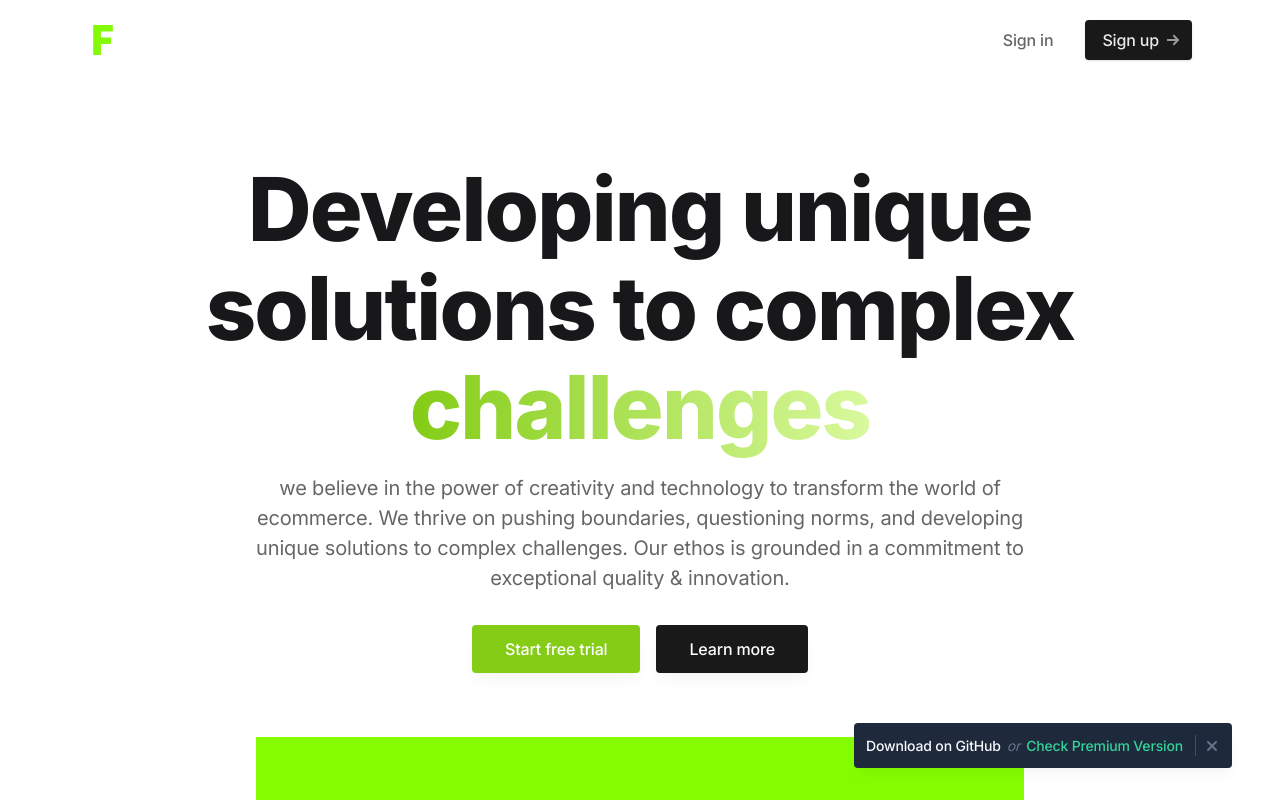
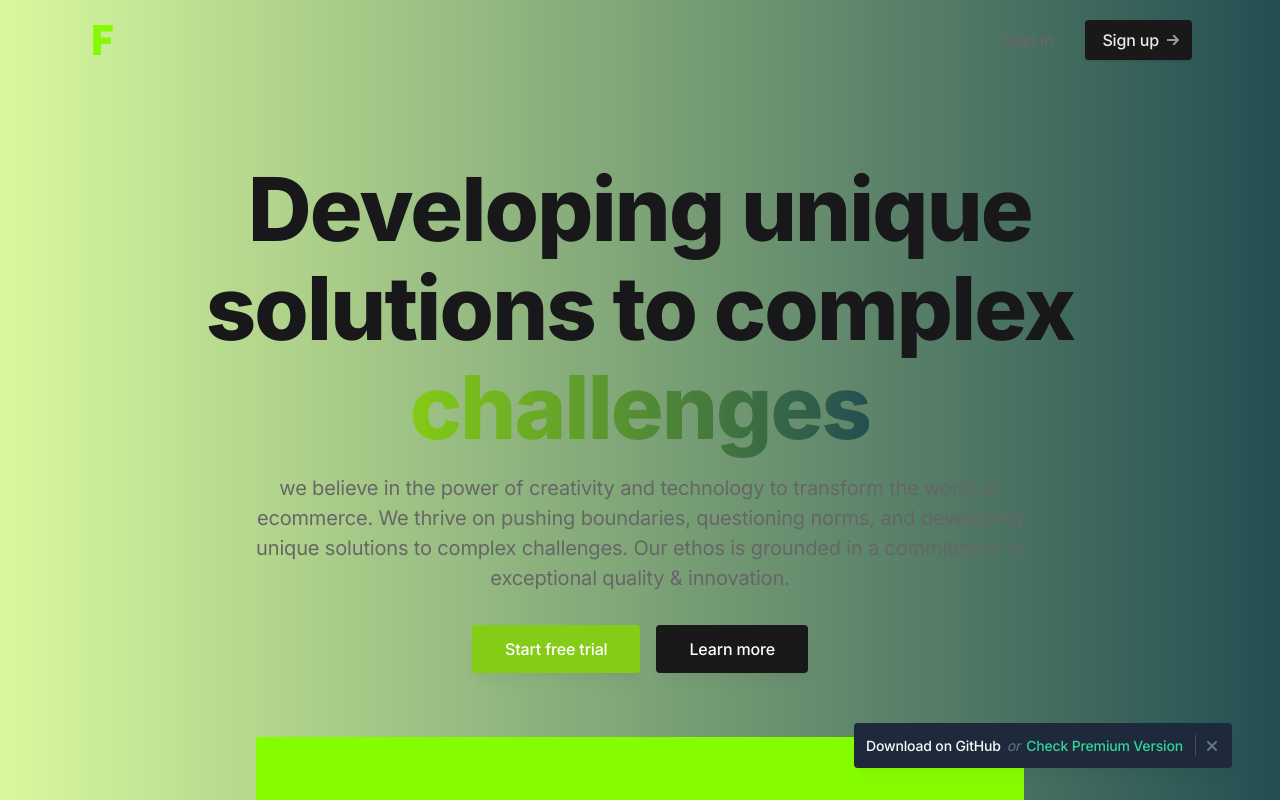
Before and after one commit to l3x3d/nxtfz, a Next.js app: page / in a window 1280 px wide. Shown: the top 800 px of the page. Built offline with nearby package versions, Linux system fonts and the light colour scheme.

Commit message:
Update layout.tsx and hero.tsx

```diff
--- a/app/layout.tsx
+++ b/app/layout.tsx
@@ -23,7 +23,7 @@ export default function RootLayout({
 }) {
   return (
     <html lang="en">
-      <body className={`${inter.variable} font-inter antialiased bg-white dark:bg-stone-900 text-gray-900 tracking-tight`}>
+      <body className={`${inter.variable} font-inter antialiased bg-gradient-to-r from-lime-200 to-teal-900 text-gray-900 tracking-tight`}>
         <div className="flex flex-col min-h-screen overflow-hidden supports-[overflow:clip]:overflow-clip">
           <Header />
           {children}
--- a/components/hero.tsx
+++ b/components/hero.tsx
@@ -29,7 +29,7 @@ export default function Hero() {
 
           {/* Section header */}
           <div className="text-center pb-12 md:pb-16">
-            <h1 className="text-zinc-900 dark:text-gray-600 text-5xl md:text-6xl font-extrabold leading-tighter tracking-tighter mb-4" data-aos="zoom-y-out">Developing unique solutions to complex <span className="bg-clip-text text-transparent bg-gradient-to-r from-lime-500 to-lime-200">challenges</span></h1>
+            <h1 className="text-zinc-900 dark:text-gray-600 text-5xl md:text-6xl font-extrabold leading-tighter tracking-tighter mb-4" data-aos="zoom-y-out">Developing unique solutions to complex <span className="bg-clip-text text-transparent bg-gradient-to-r from-lime-500 to-teal-900">challenges</span></h1>
             <div className="max-w-3xl mx-auto">
               <p className="text-xl text-gray-600 mb-8" data-aos="zoom-y-out" data-aos-delay="150">we believe in the power of creativity and technology to transform the world of ecommerce. We thrive on pushing boundaries, questioning norms, and developing unique solutions to complex challenges. Our ethos is grounded in a commitment to exceptional quality & innovation.</p>
               <div className="max-w-xs mx-auto sm:max-w-none sm:flex sm:justify-center" data-aos="zoom-y-out" data-aos-delay="300">
```
